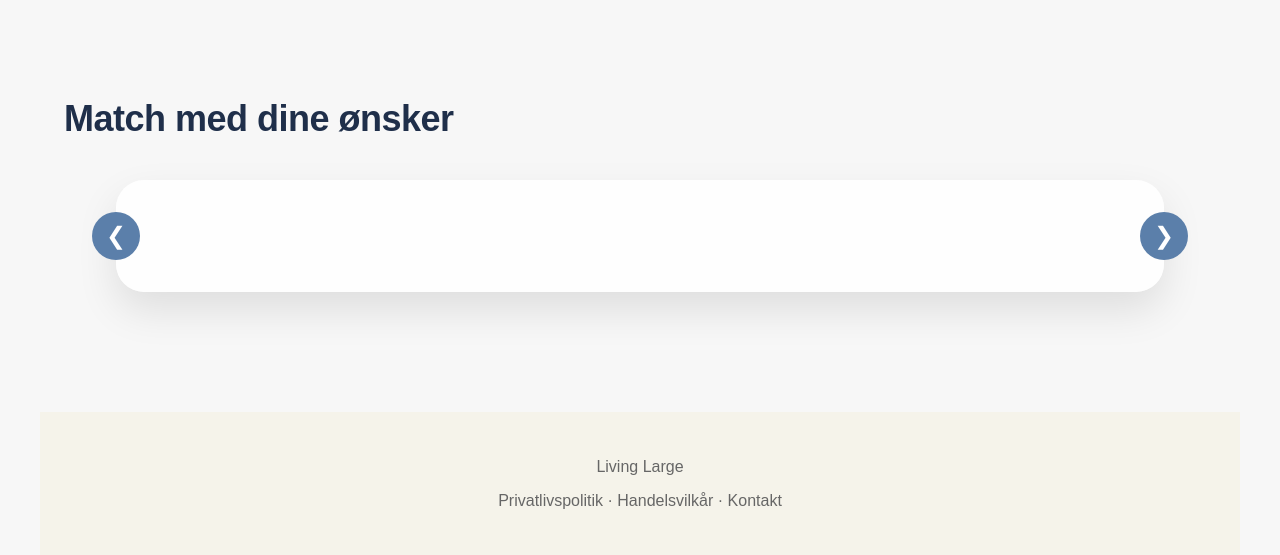
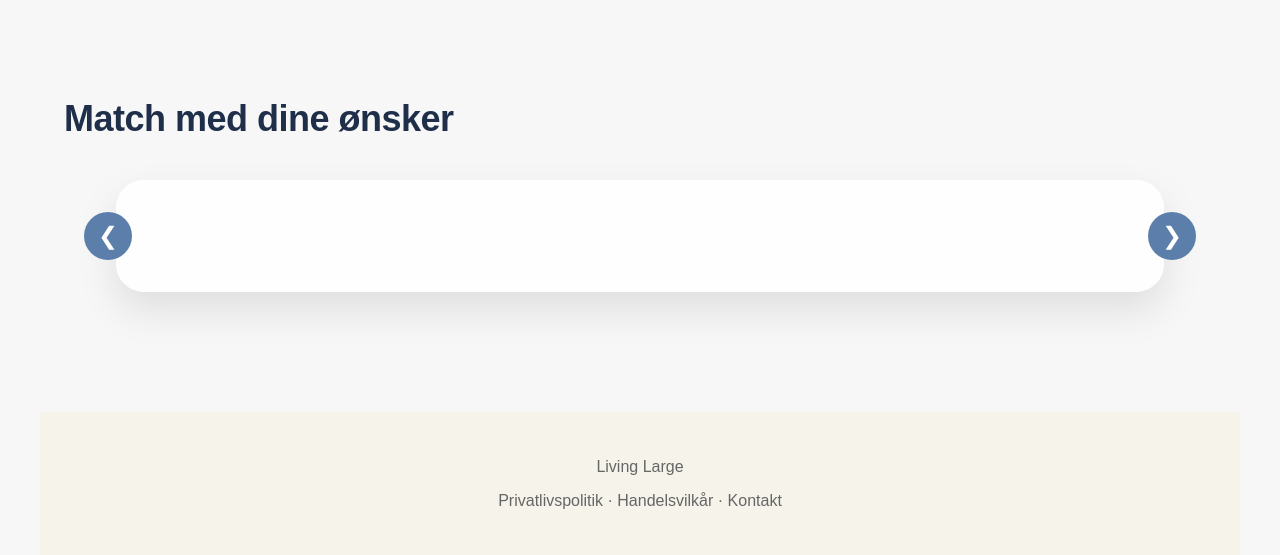
Before and after one commit to womberggaming-maker/LivingLarge, a Flask app: page / in a window 1280 px wide. Shown: the part 1610-2165 px from the top of the page. Run offline with Flask 3, Linux system fonts and the light colour scheme.

Commit message:
ajustments

```diff
--- a/LivingLarge/static/style.css
+++ b/LivingLarge/static/style.css
@@ -1260,10 +1260,11 @@ color:#2b4b70;
         display: flex;
         gap: 24px;
         align-items: stretch;
+        justify-content: center;
         }
         .showcase-card {
-        flex: 0 0 320px;
-        max-width: 320px;
+        flex: 0 0 315px;
+        max-width: 315px;
         }
         .showcase-arrow {
         position: absolute;
@@ -1287,10 +1288,10 @@ color:#2b4b70;
         z-index: 5;
         }
         .left-arrow {
-        left: -24px;
+        left: -32px;
         }
         .right-arrow {
-        right: -24px;
+        right: -32px;
         }
 
 
```
